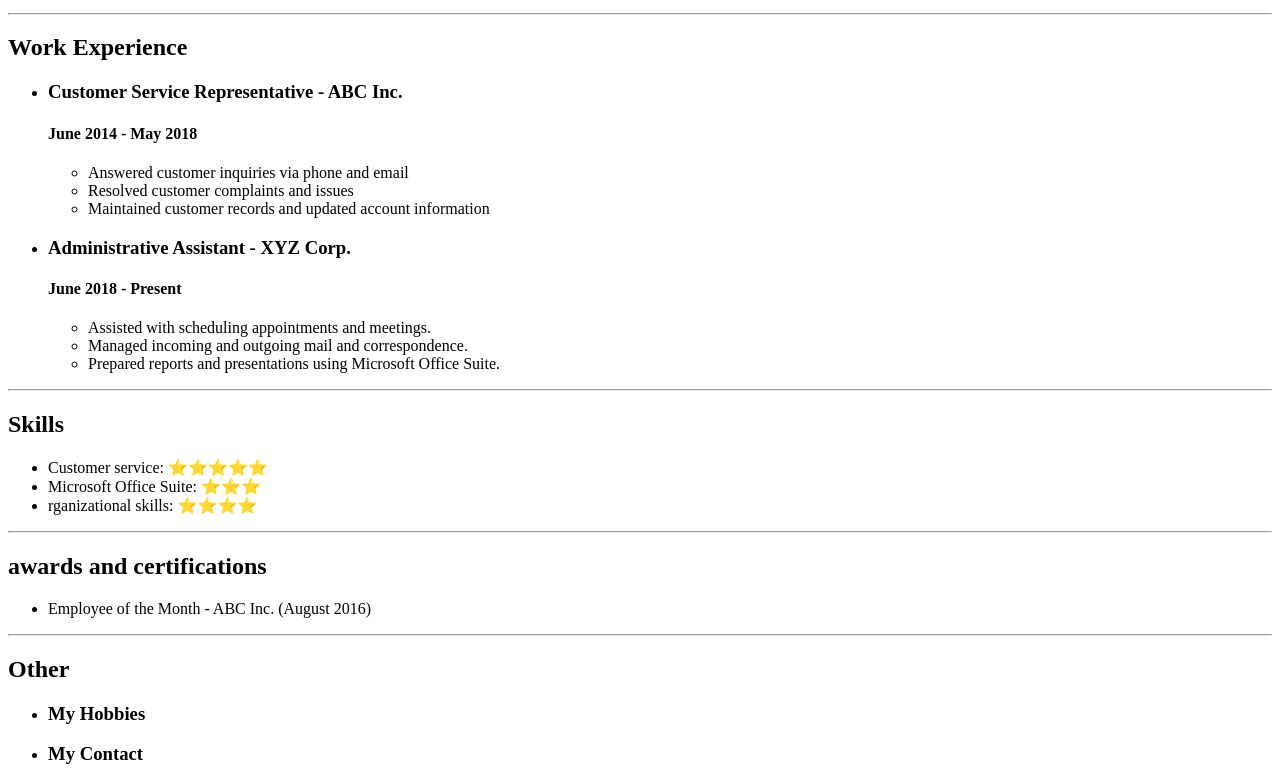
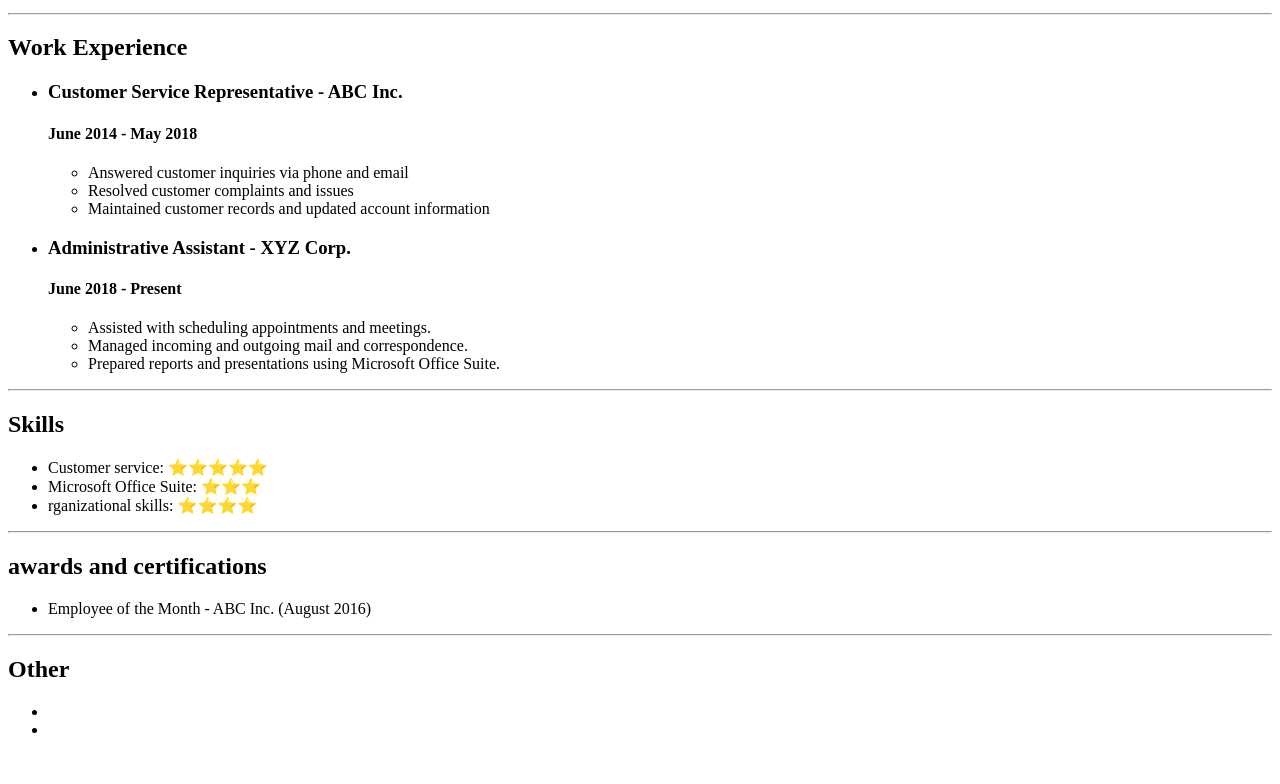
Before and after one commit to arushimittal13/My-resume, a plain HTML site: page index.html in a window 1280 px wide. Shown: the part 931-1715 px from the top of the page. After the commit the page ends 1686 px from the top, so only its background shows below. Drawn offline with Linux system fonts and the light colour scheme.

Commit message:
Update index.html

```diff
--- a/index.html
+++ b/index.html
@@ -56,7 +56,7 @@
 <hr />
 <h2>Other</h2>
 <ul>
-    <li><h3>My Hobbies</h3><a href="./my hobbies.html"></a></li>
-    <li><h3>My Contact</h3><a href="./Contact.html"></a></li>
+    <li><a href="./my hobbies.html"></a></li>
+    <li><a href="./Contact.html"></a></li>
 </ul>
     </html>
```
